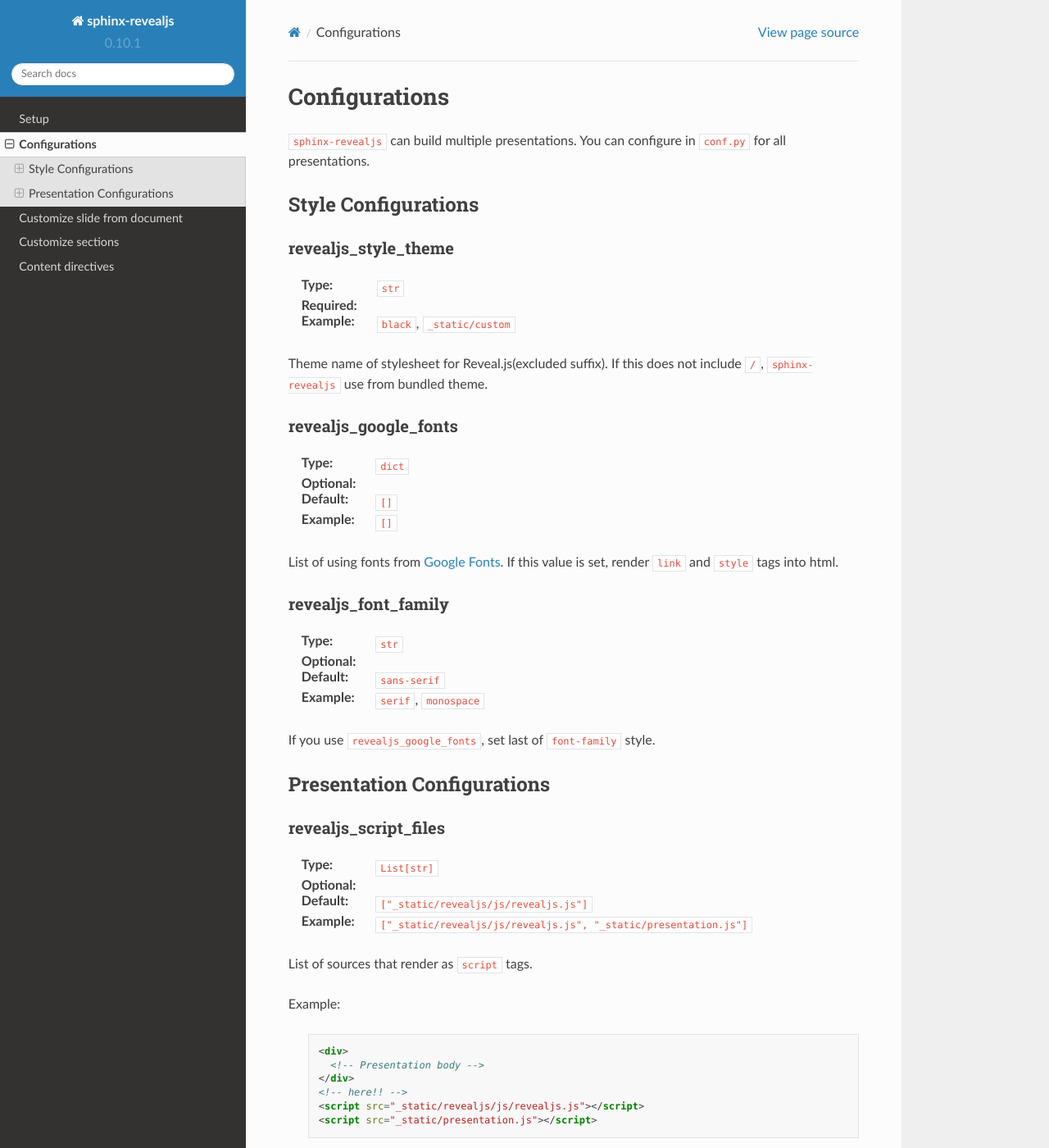
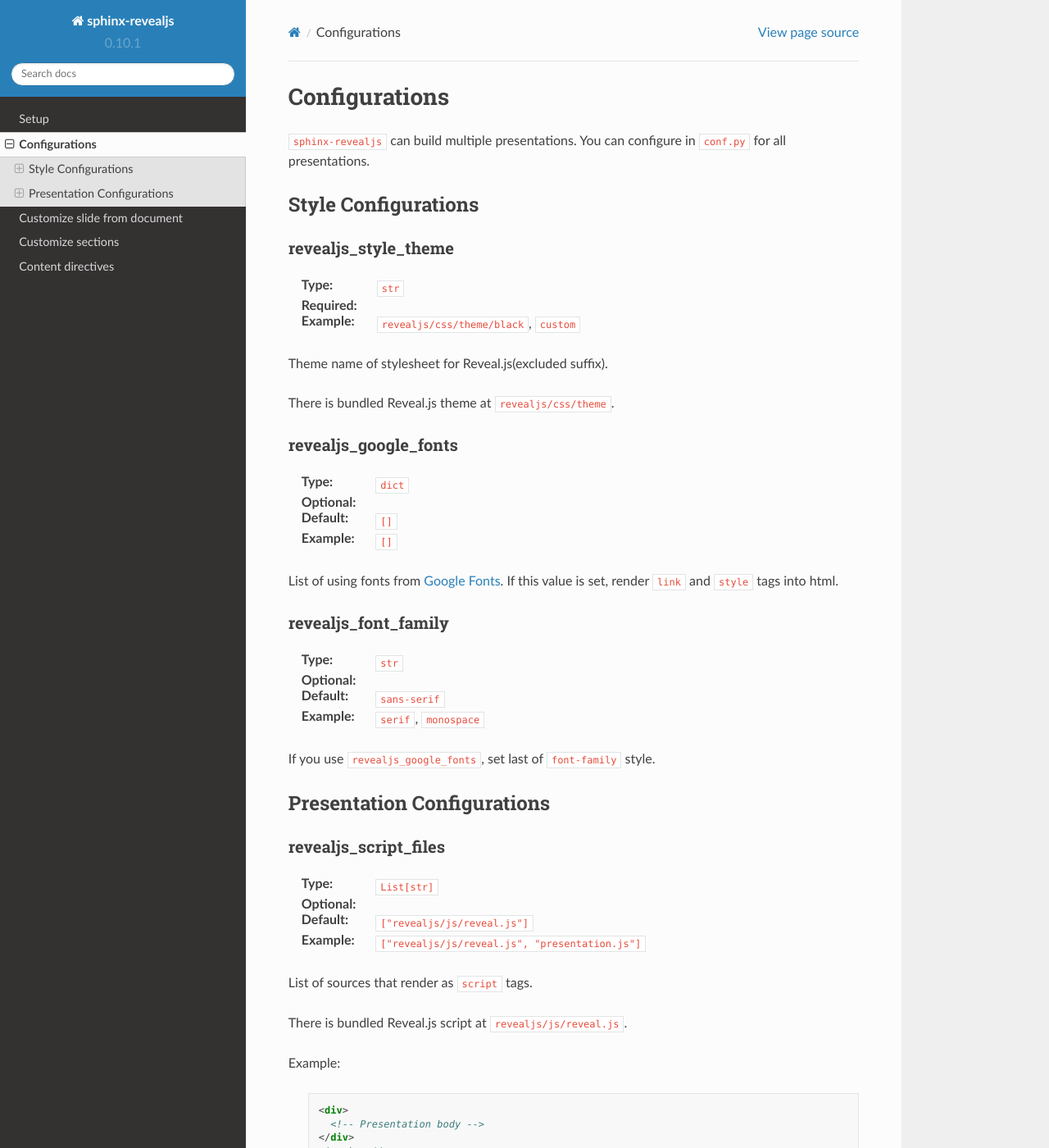
Before and after one commit to attakei/sphinx-revealjs, a Sphinx documentation site: the page built from docs/configurations.rst, in a window 1280 px wide and 1400 px high. Shown: the whole window at 82% size. Built offline with Sphinx 7.4.7 and the Read the Docs theme 2.0.0, drawn with Linux system fonts in a browser that asks for light colours; some of the changed text lies outside the part shown.

Commit message:
Fix config parameter

```diff
--- a/docs/configurations.rst
+++ b/docs/configurations.rst
@@ -14,10 +14,11 @@ revealjs_style_theme
 
 :Type: ``str``
 :Required:
-:Example: ``black``, ``_static/custom``
+:Example: ``revealjs/css/theme/black``, ``custom``
 
 Theme name of stylesheet for Reveal.js(excluded suffix).
-If this does not include ``/``,  |THIS| use from bundled theme.
+
+There is bundled Reveal.js theme at ``revealjs/css/theme``.
 
 revealjs_google_fonts
 ---------------------
@@ -49,10 +50,12 @@ revealjs_script_files
 
 :Type: ``List[str]``
 :Optional:
-:Default: ``["_static/revealjs/js/revealjs.js"]``
-:Example: ``["_static/revealjs/js/revealjs.js", "_static/presentation.js"]``
+:Default: ``["revealjs/js/reveal.js"]``
+:Example: ``["revealjs/js/reveal.js", "presentation.js"]``
 
 List of sources that render as ``script`` tags.
+
+There is bundled Reveal.js script at ``revealjs/js/reveal.js``.
 
 Example:
 
@@ -113,12 +116,14 @@ revealjs_script_plugins
 List of pulugin configurations.
 If this value is set, render ``script`` tag after source script tags.
 
+There are bundled Reveal.js plugins at ``revealjs/plugin``.
+
 Example:
 
   .. code-block:: py
 
       revealjs_script_plugins = [
-          "src": "_static/revealjs/plugin/highlight/highlight.js"
+          "src": "revealjs/plugin/highlight/highlight.js"
           "options: """
             {async: true, callback: function() { hljs.initHighlightingOnLoad(); } }
           """
```
